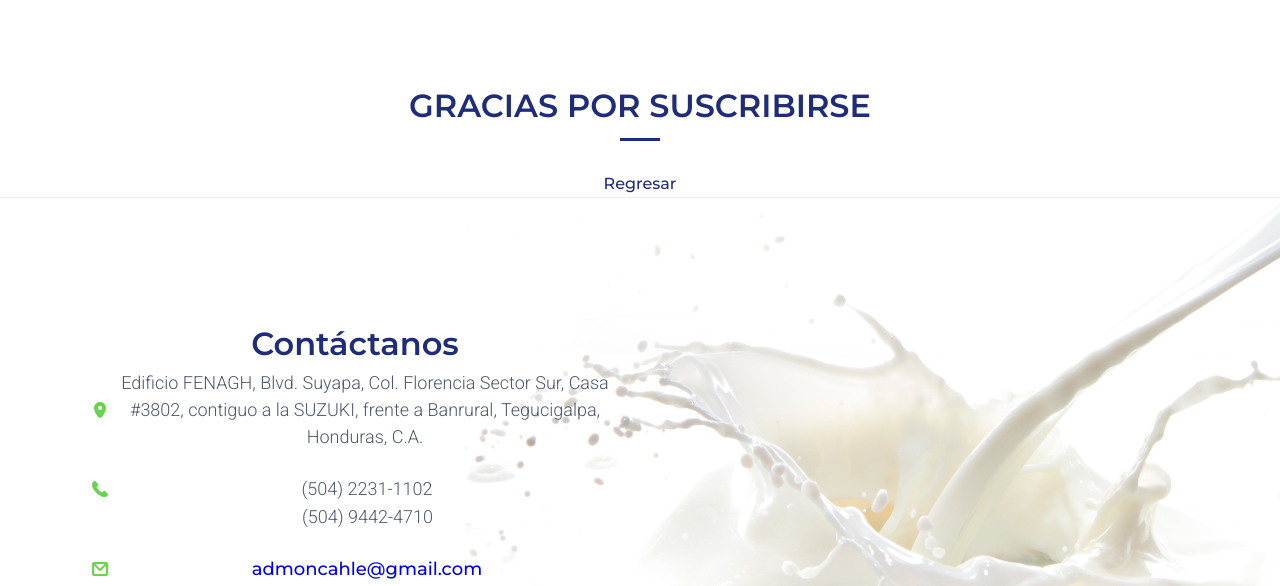
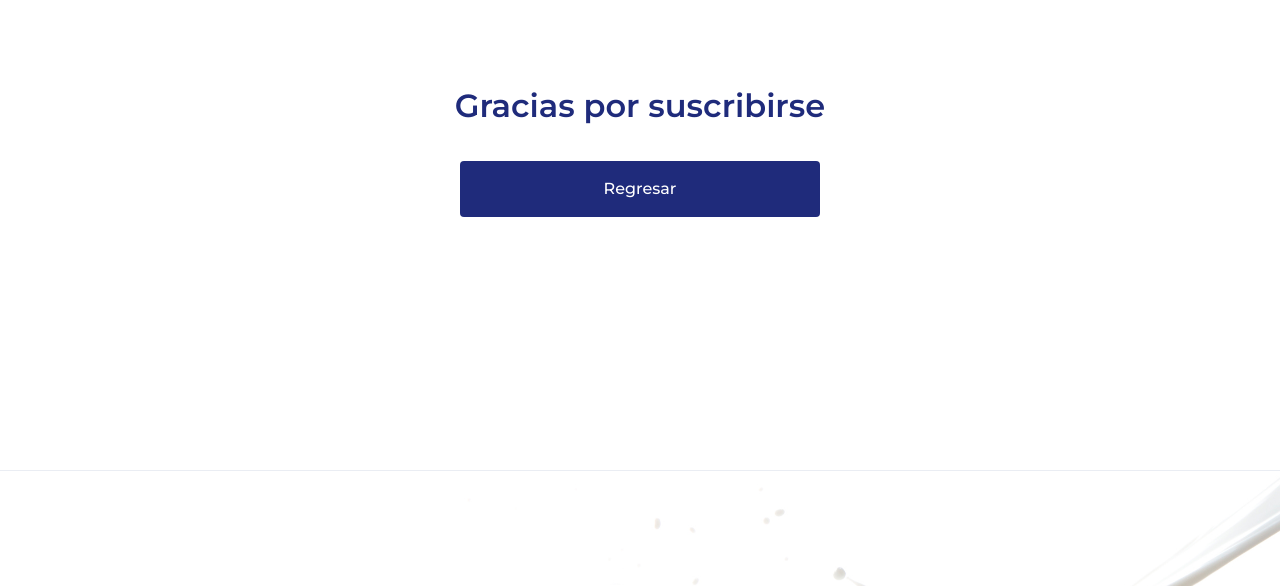
Before and after one commit to adinjesuha/cahle, a Gatsby site: page /thanks in a window 1280 px wide. Shown: the part 85-671 px from the top of the page. Built offline with nearby package versions, Linux system fonts and the light colour scheme; Gatsby itself is replaced by a stand-in of ours.

Commit message:
edit thanks page

```diff
--- a/src/components/Congreso/formCongress.js
+++ b/src/components/Congreso/formCongress.js
@@ -144,6 +144,7 @@ const SubscribeForm = () => {
     .then(() => navigate(form.getAttribute('action')))
     .catch(error => alert(error))
   }
+
   return (
     <Form
       name="congreso-2020"
@@ -222,6 +223,7 @@ const SubscribeForm = () => {
             name="telefono"
             label="Teléfono"
             handleChange={handleChange}
+            required
           />
           <InputBlock
             type="text"
@@ -230,6 +232,7 @@ const SubscribeForm = () => {
             isSelect={true}
             options={["Estudiante extranjero", "Estudiante nacional", "Ganadero (productor de leche)", "Ganadero (procesador)", "Profesional nacional", "Profesional extranjero", "Investigador", "Otro" ]}
             handleChange={handleChange}
+            required
           />
         </InputRow>
       </div>
--- a/src/pages/thanks.js
+++ b/src/pages/thanks.js
@@ -7,18 +7,35 @@ import styled from 'styled-components'
 const Wrapper = styled.section`
   width: 100%;
   padding: 70px 0;
+  h2{
+    text-align: center;
+    margin-bottom: 30px;
+  }
+`
+
+const CustomLink = styled(Link)`
   text-align: center;
+  display: block;
+  margin: 0 auto;
+  max-width: 360px;
+  background-color: var(--oxford-blue);
+  padding: 15px 30px;
+  border-radius: 4px;
+  color: white;
 `
 
 export default () => (
-  <Wrapper>
-    <Layout>
+  <Layout>
+    <Wrapper>
       <Container>
-        <div style={{marginTop: '95px'}}>
-          <h2 className="main-title variant-title">Gracias por suscribirse</h2>
-          <Link className="animate-link" to="/">Regresar</Link>
+        <div style={{
+          height: '40vh',
+          marginTop: '95px',
+        }}>
+          <h2 className="main-title">Gracias por suscribirse</h2>
+          <CustomLink to="/">Regresar</CustomLink>
         </div>
       </Container>
-    </Layout>
-  </Wrapper>
+    </Wrapper>
+  </Layout>
 );
```
